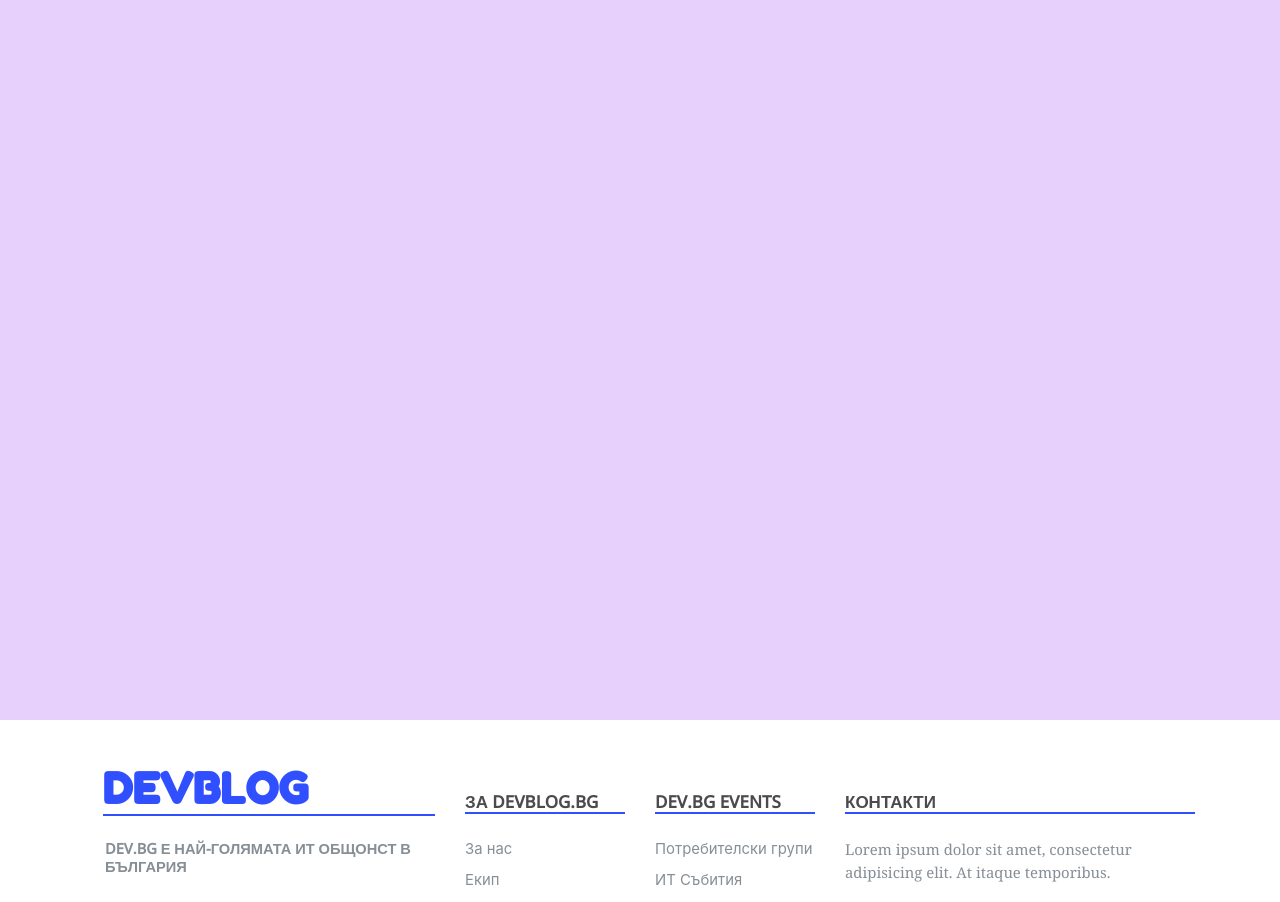
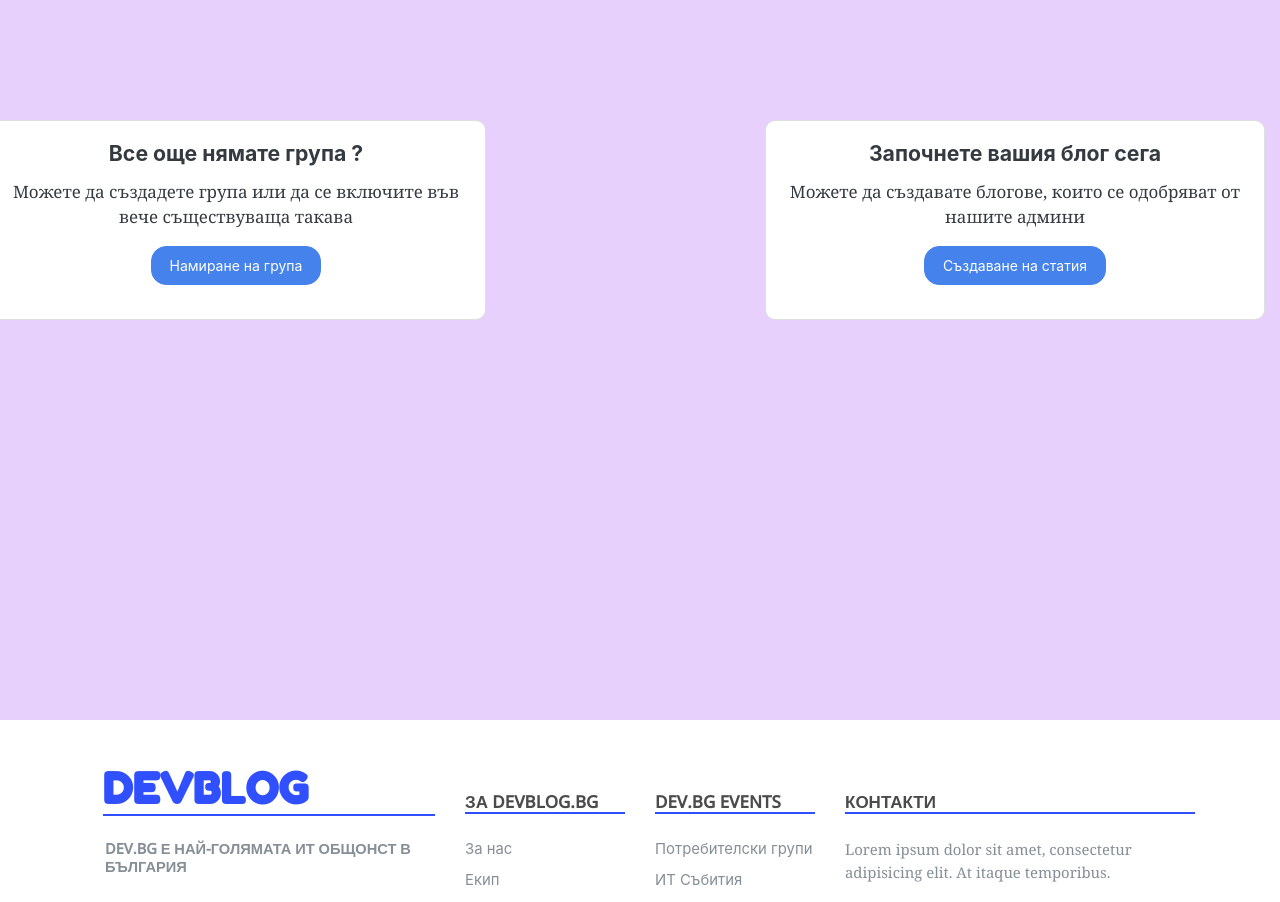
Before and after one commit to nikolaypleshkov/rjs_blog, a React (Create React App) app in the folder client/: page / in a window 1280 px wide. Shown: the part 1360-2262 px from the top of the page. Built offline with nearby package versions, Linux system fonts and the light colour scheme.

Commit message:
Add Mini boards to home layout

```diff
--- a/client/src/components/page/home.js
+++ b/client/src/components/page/home.js
@@ -6,6 +6,7 @@ import { useSelector } from 'react-redux';
 import Blog from '../MainBoard/blogs';
 import Table from '../GroupTable/table';
 import Footer from '../Footer/footer';
+import Cards from '../MinCards/cards';
 
 function Home() {
     const modalReducer = useSelector((state) => state.modalReducer);
@@ -18,6 +19,7 @@ function Home() {
             <Blog />
             <Table />
             <Footer />
+            <Cards />
         </div>
     )
 }
```
